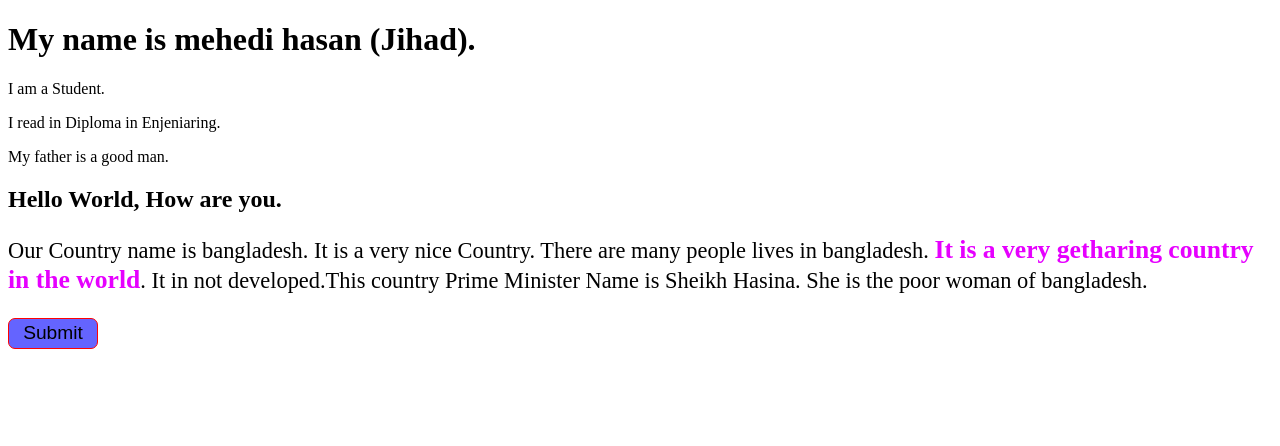
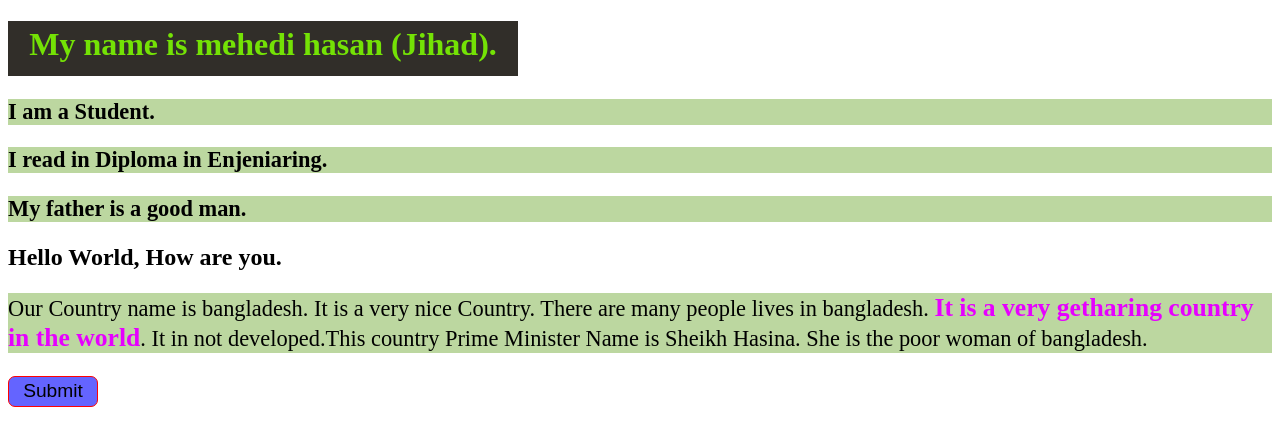
Before and after one commit to mhedi-hasan/my-second-github-repo, a plain HTML site: page index.html in a window 1280 px wide. Drawn offline with Linux system fonts and the light colour scheme.

Commit message:
added a new fail and style

```diff
--- a/index.html
+++ b/index.html
@@ -3,6 +3,8 @@
 <head>
     <meta charset="UTF-8">
     <meta name="viewport" content="width=device-width, initial-scale=1.0">
+    <link rel="stylesheet" href="style.css">
+    <link rel="shortcut icon" href="house-img.webp" type="image/x-icon">
     <title>My Second github repo pages</title>
 </head>
 <body>
--- /dev/null
+++ b/style.css
@@ -0,0 +1,14 @@
+h1{
+    color: rgba(128, 255, 0, 0.864);
+    background-color: rgb(49, 46, 41);
+    font-weight: 800;
+    width: 500px;
+    height: 45px;
+    text-align: center;
+    padding: 5px;
+}
+p{
+    font-size: 1.4rem;
+    font-weight: 700;
+    background-color: rgb(188, 215, 160);
+}
```
Also changed, not shown: house-img.webp (added).
